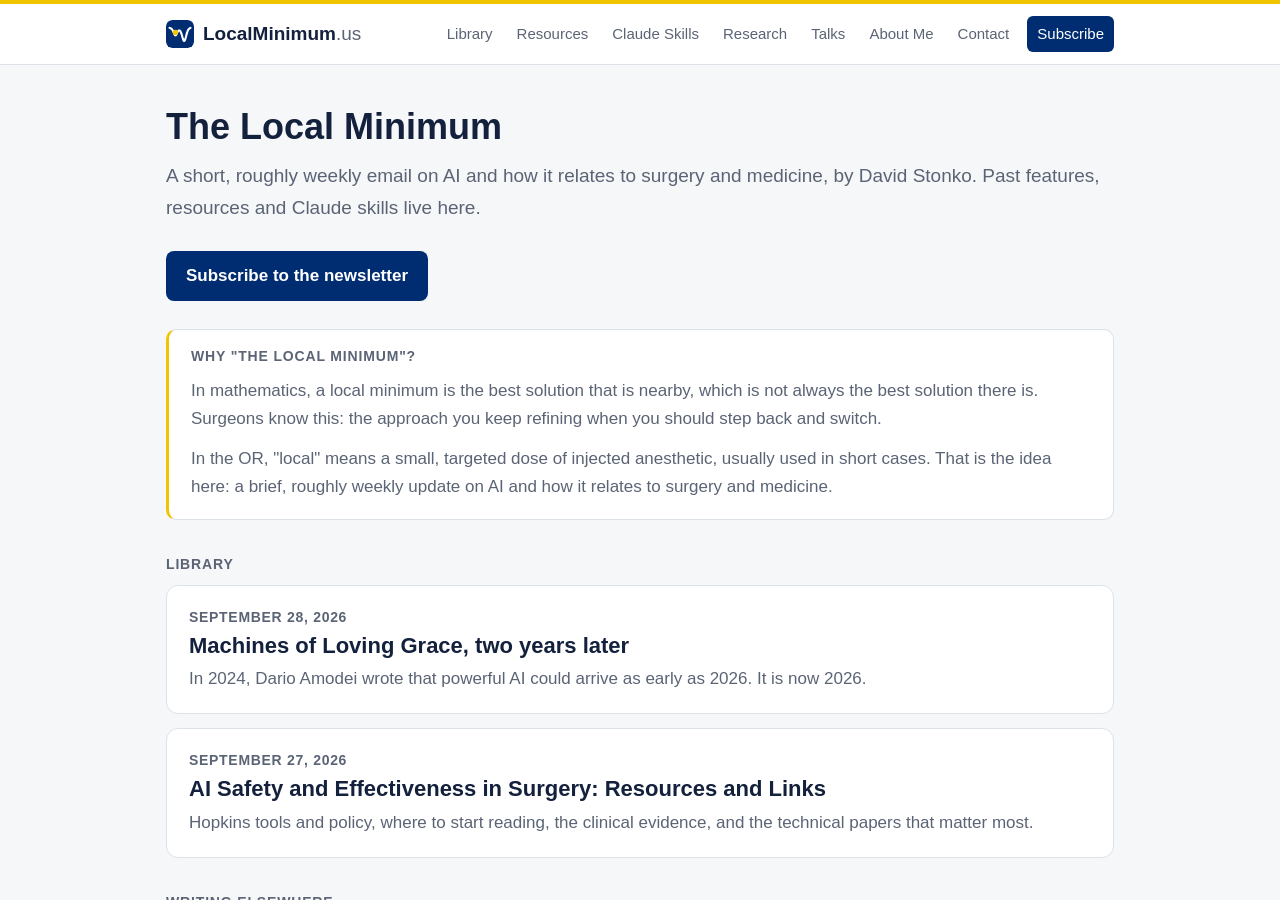
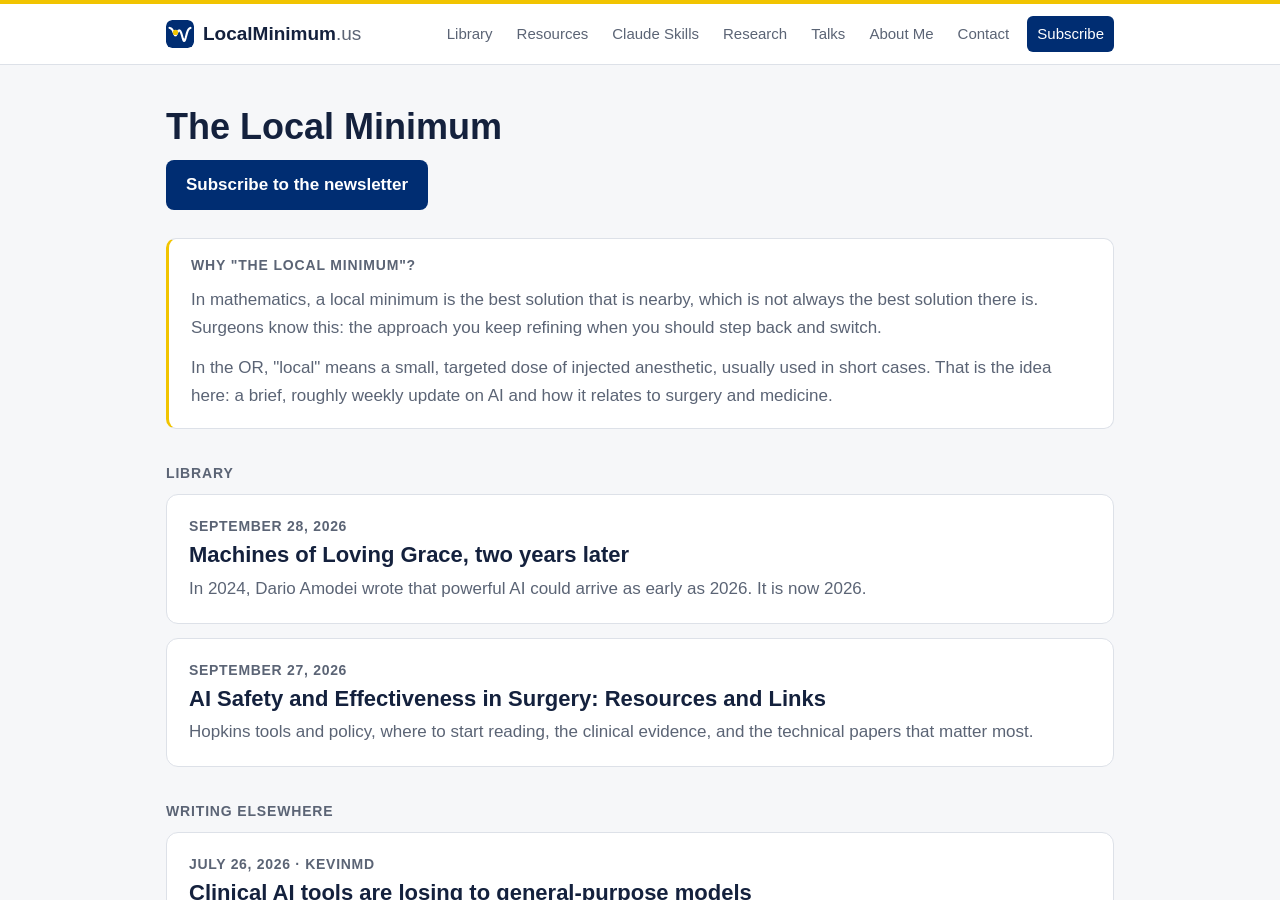
Before and after one commit to davidstonko/ai-surgery, a Jekyll site: the page built from docs/index.html, in a window 1280 px wide and 900 px high. Built offline with Jekyll 4.4.1, drawn with Linux system fonts in a browser that asks for light colours.

Commit message:
Home: remove lede
Co-Authored-By: Claude Opus 5.5 <noreply@anthropic.com>
Claude-Session: https://claude.ai/code/session_01CC9uqAMJHVu3pkJefiANJN

```diff
--- a/docs/index.html
+++ b/docs/index.html
@@ -6,7 +6,6 @@ description: The Local Minimum, a weekly email on AI in surgery and medicine by
 head_title: "The Local Minimum: AI in Surgery and Medicine | David Stonko, MD, MS"
 ---
 <h1>The Local Minimum</h1>
-<p class="lede">A short, roughly weekly email on AI and how it relates to surgery and medicine, by David Stonko. Past features, resources and Claude skills live here.</p>
 <p style="margin:0 0 28px"><a href="{{ '/subscribe/' | relative_url }}" style="display:inline-block;background:var(--accent);color:var(--accent-ink);padding:11px 20px;border-radius:8px;font-weight:600;text-decoration:none">Subscribe to the newsletter</a></p>
 
 <div class="why-name">
```
